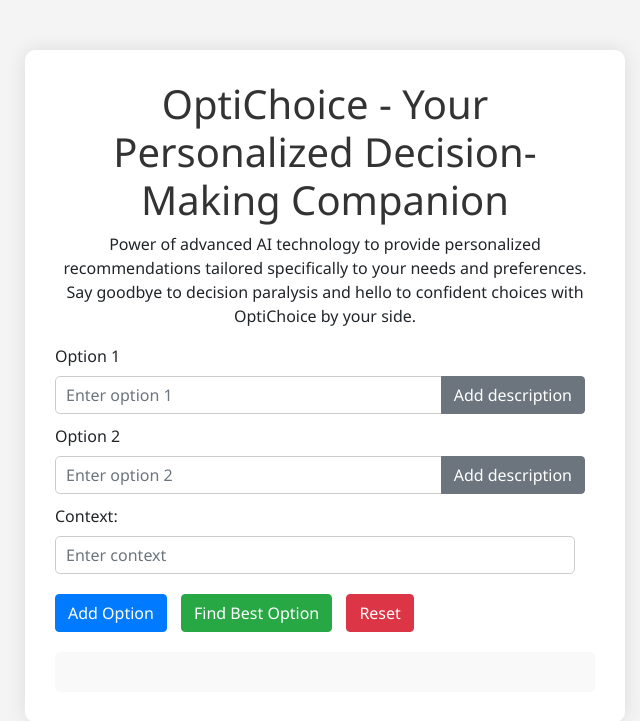
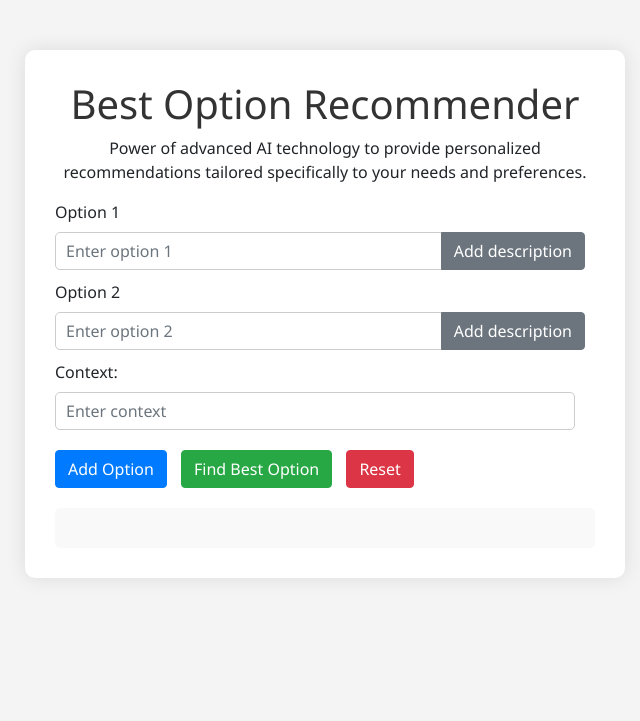
Before and after one commit to surajrimal/OptiChoice, a Flask app: page / in a window 1280 px wide. Shown: the top 721 px of the page, without its empty margins (315-955 px from the left). Run offline with Flask 3, Linux system fonts and the light colour scheme; some libraries are stand-ins or nearby versions.

Commit message:
front-end and decision style changed

```diff
--- a/static/js/script.js
+++ b/static/js/script.js
@@ -77,7 +77,28 @@ document.addEventListener('DOMContentLoaded', function() {
             // Hide loading spinner
             loadingSpinner.style.display = 'none';
 
-            resultContainer.innerHTML = data;
+            const dataSegments = data.split('\n');
+
+            // Clear previous content in result container
+            resultContainer.innerHTML = '';
+
+            // Loop through dataSegments and create <p> elements for each segment
+            dataSegments.forEach((segment,index) => {
+                segment = segment.replace(/\*\*(.*?)\*\*/g, '<strong>$1</strong>');
+
+                // Create a paragraph element
+                const paragraph = document.createElement('p');
+
+                if (index === 0) {
+                    paragraph.innerHTML = `<strong><em>${segment}</em></strong>`;
+                } else {
+                    // Otherwise, set the inner HTML normally
+                    paragraph.innerHTML = segment;
+                }
+
+                // Append the paragraph to the result container
+                resultContainer.appendChild(paragraph);
+            });
         })
         .catch(error => {
             // Hide loading spinner and display error message
--- a/templates/index.html
+++ b/templates/index.html
@@ -11,8 +11,8 @@
 </head>
 <body>
     <div class="container">
-        <h1 class="text-center">OptiChoice - Your Personalized Decision-Making Companion</h1>
-        <p class="text-center">Power of advanced AI technology to provide personalized recommendations tailored specifically to your needs and preferences. Say goodbye to decision paralysis and hello to confident choices with OptiChoice by your side.</p>
+        <h1 class="text-center">Best Option Recommender</h1>
+        <p class="text-center">Power of advanced AI technology to provide personalized recommendations tailored specifically to your needs and preferences.</p>
         <form id="option-form">
             <div id="options-container" class="options">
 
```
Also changed, not shown: 1 other file.
